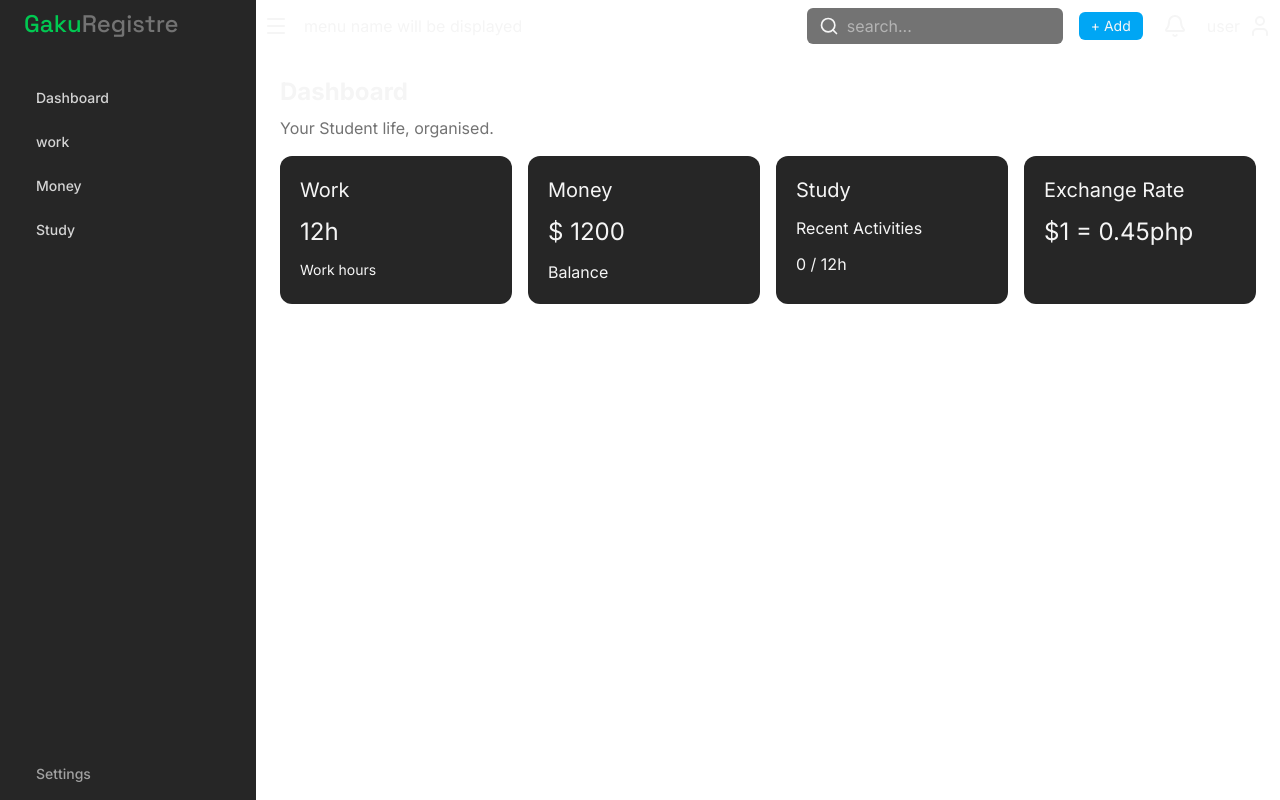
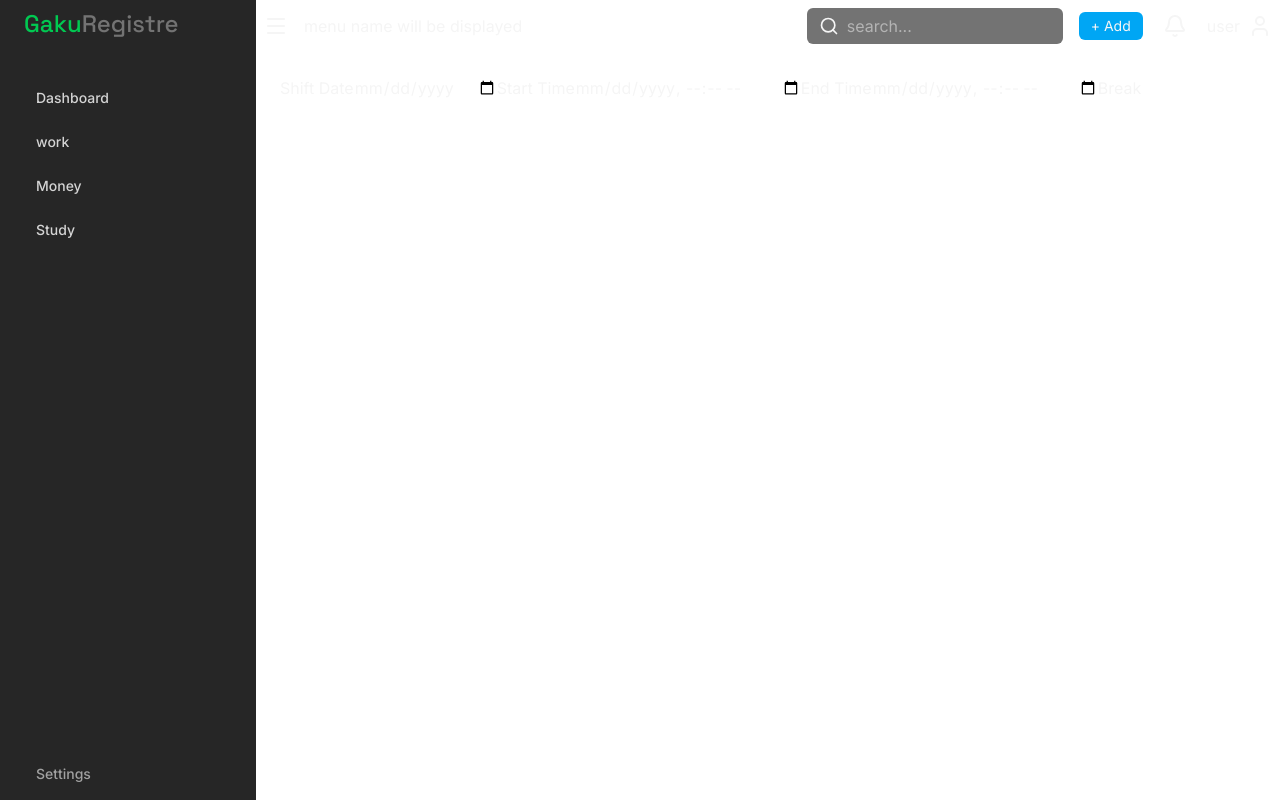
Before and after one commit to Kenny-still12/StudentOS, a React (Vite) app: page / in a window 1280 px wide. Built offline with nearby package versions, Linux system fonts and the light colour scheme.

Commit message:
added work related components

```diff
--- a/src/App.jsx
+++ b/src/App.jsx
@@ -1,11 +1,14 @@
 import AppLayout from "./Components/Layout/AppLayout"
 import Dashboard from "./Pages/Dashboard"
+import Work from "./Pages/Work"
 
 export default function App() {
   return (
     <>
+
+      {/* Component within AppLayout will be changed manually changed until further development */}
       <AppLayout>
-        <Dashboard />
+        <Work />
       </AppLayout>
     </>
   )
--- a/src/Components/Layout/SideBar.jsx
+++ b/src/Components/Layout/SideBar.jsx
@@ -12,7 +12,7 @@
                 <nav aria-label="Main navigation" >
                     <ul className="flex flex-col gap-2 ">
                         <li ><a
-                            href=""
+                            href="Dashboard.jsx"
                             className="block rounded-lg px-3 py-2 text-sm font-medium text-neutral-300 transition-colors duration-150 hover:bg-neutral-700 hover:text-white focus-visible:outline-2 focus-visible:outline-offset-2 focus-visible:outline-sky-400 "
                         >Dashboard</a></li>
                         <li ><a
--- /dev/null
+++ b/src/Components/work/ShiftForm.jsx
@@ -0,0 +1,18 @@
+export default function ShiftForm() {
+
+    return (
+        <form action="">
+            <label htmlFor="">Shift Date</label>
+            <input type="date" name="" id="" />
+
+            <label htmlFor="">Start Time</label>
+            <input type="datetime-local" />
+
+            <label htmlFor="">End Time</label>
+            <input type="datetime-local" />
+
+            <label htmlFor="">Break</label>
+            <input type="number" />
+        </form>
+    )
+}
--- /dev/null
+++ b/src/Pages/Work.jsx
@@ -0,0 +1,31 @@
+import ShiftForm from "../Components/work/ShiftForm"
+
+export default function Work() {
+
+    // hardcoded data for the static UI purpose, subject to deletion
+    const shiftData = [
+        {
+            id: 1,
+            date: "2026-10-21",
+            startTime: "08:00",
+            endTime: "16:00",
+            breakMinutes: 30,
+            Status: "completed"
+        },
+        {
+            id: 2,
+            date: "2026-10-22",
+            startTime: "09:00",
+            endTime: "15:00",
+            breakMinutes: 30,
+            Status: "completed"
+        },
+    ]
+
+
+    return (
+        <div>
+            <ShiftForm />
+        </div>
+    )
+}
```
Also changed, not shown: src/Components/work/ShiftCard.jsx (added), src/Components/work/ShiftList.jsx (added).
